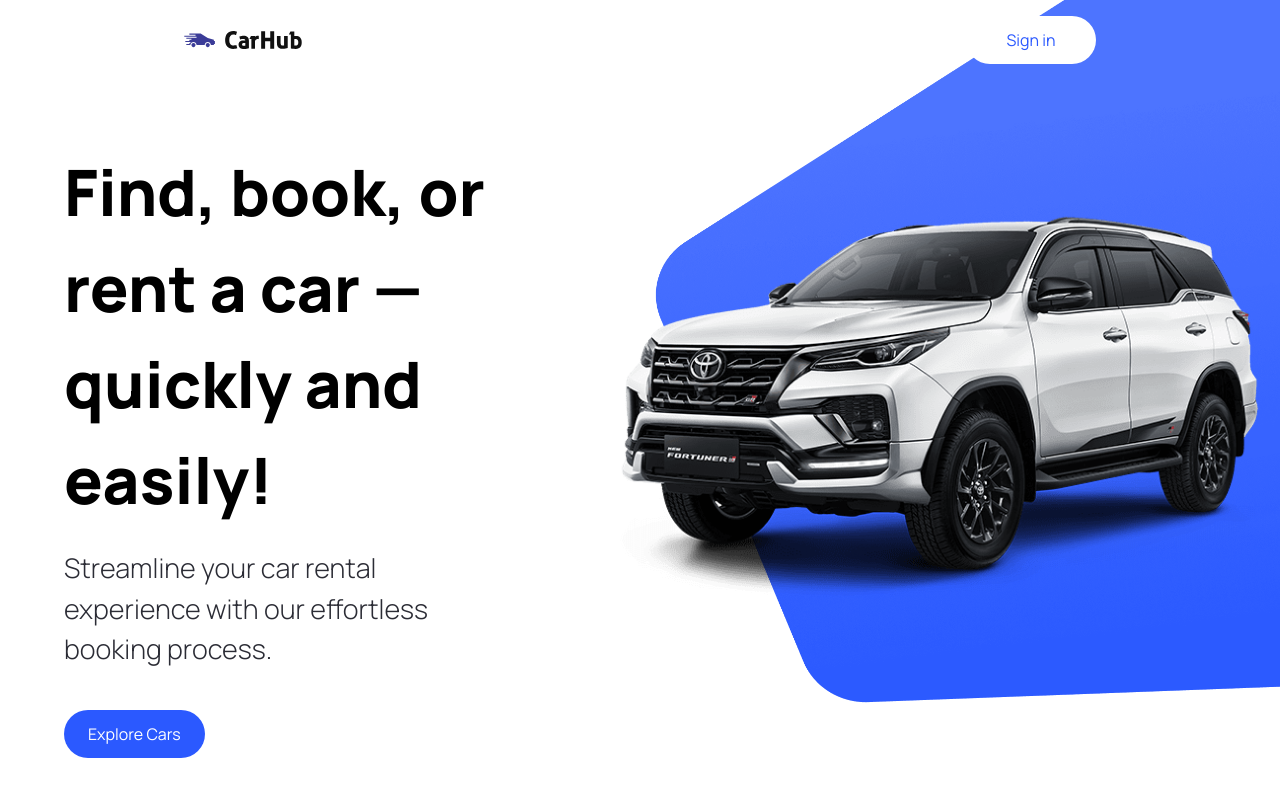
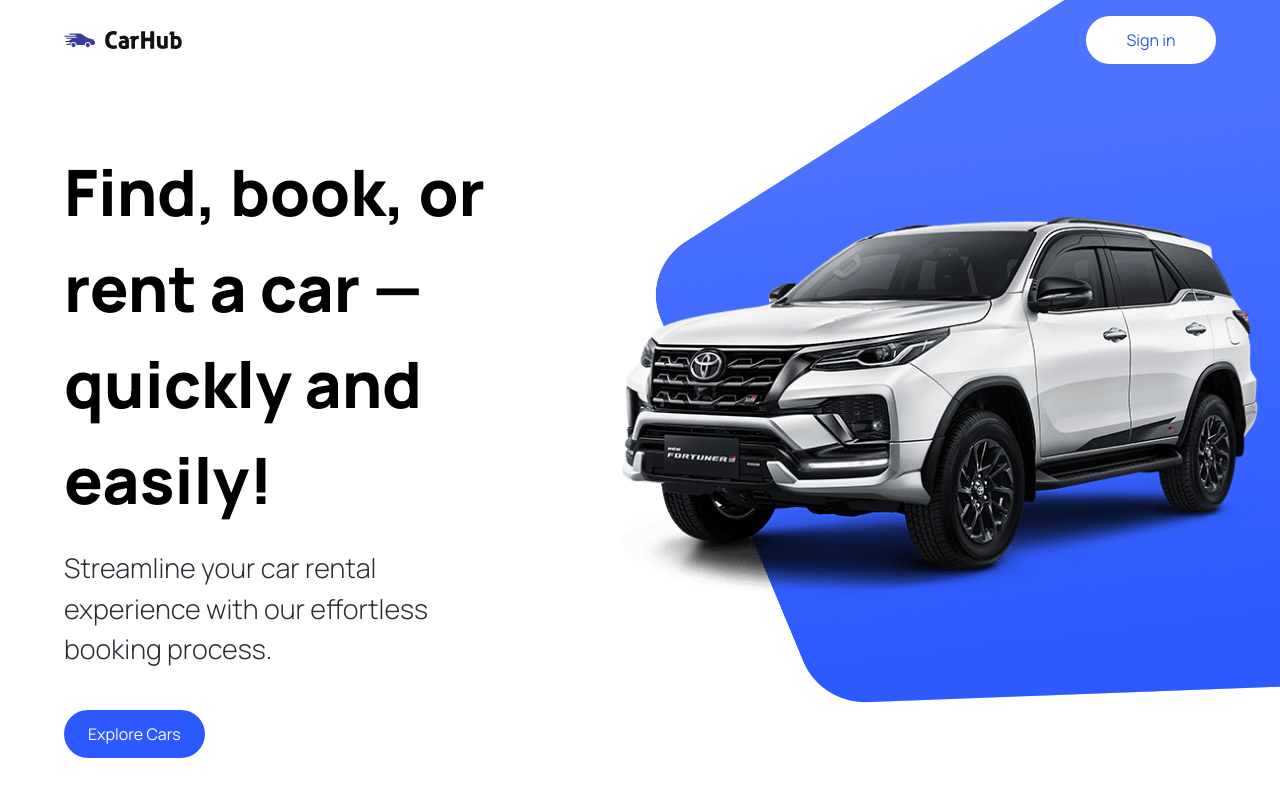
Before and after one commit to Yaosquared/carhub, a Next.js app: page / in a window 1280 px wide. Shown: the top 800 px of the page. Built offline with nearby package versions, Linux system fonts and the light colour scheme.

Commit message:
updated styling

```diff
--- a/components/Footer.tsx
+++ b/components/Footer.tsx
@@ -7,7 +7,7 @@
   return (
     <footer className="flex flex-col text-black-100 mt-5 border-t border-gray-100">
       <div className="flex max-md:flex-col flex-wrap justify-between gap-5 sm:px-16 px-6 py-10">
-        <div className="flex flex-col justidy-start items-start gap-6">
+        <div className="flex flex-col justify-start items-start gap-6">
           <Image
             src="/logo.svg"
             alt="logo"
--- a/components/Navbar.tsx
+++ b/components/Navbar.tsx
@@ -6,7 +6,7 @@
 const Navbar = () => {
   return (
     <header className="w-full absolute z-10">
-      <nav className="max-w-[1040px] mx-auto flex justify-between items-center sm:px-16 px-6 py-4">
+      <nav className="max-w-[1440px] mx-auto flex justify-between items-center sm:px-16 px-6 py-4">
         <Link href="/" className="flex justify-center items-center">
           <Image
             src="/logo.svg"
```
